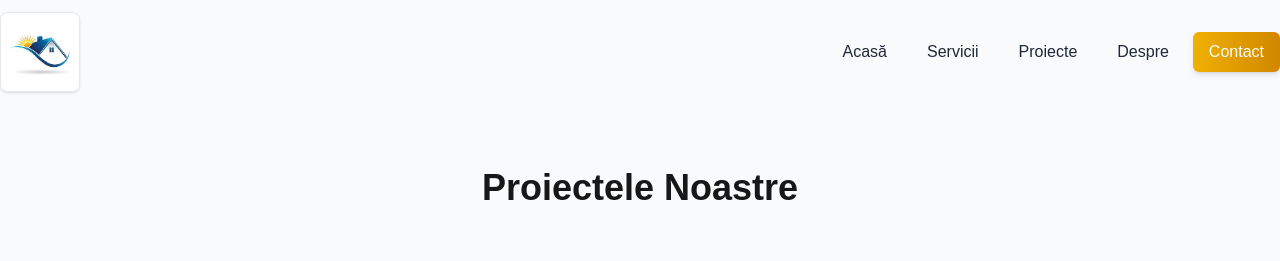
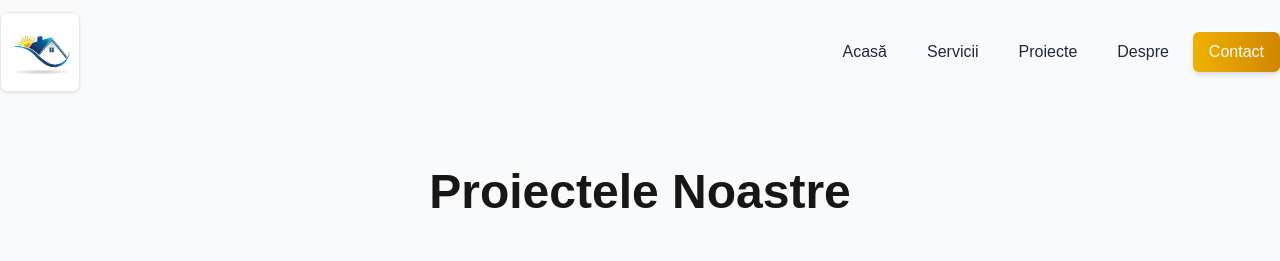
Before and after one commit to ionutpetru4046/constructii-website, a Next.js app: page /proiecte in a window 1280 px wide. Shown: the top 261 px of the page. Built offline with nearby package versions, Linux system fonts and the light colour scheme.

Commit message:
proiecte page h1 modified

```diff
--- a/app/proiecte/page.tsx
+++ b/app/proiecte/page.tsx
@@ -2,7 +2,7 @@ export default function ProiectePage() {
   return (
     <main className="min-h-screen bg-gray-50 py-20">
       <div className="max-w-7xl mx-auto px-6">
-        <h1 className="text-4xl font-bold mt-22 mb-12 text-center">
+        <h1 className="text-5xl font-bold mt-22 mb-12 text-center">
           Proiectele Noastre
         </h1>
 
```
